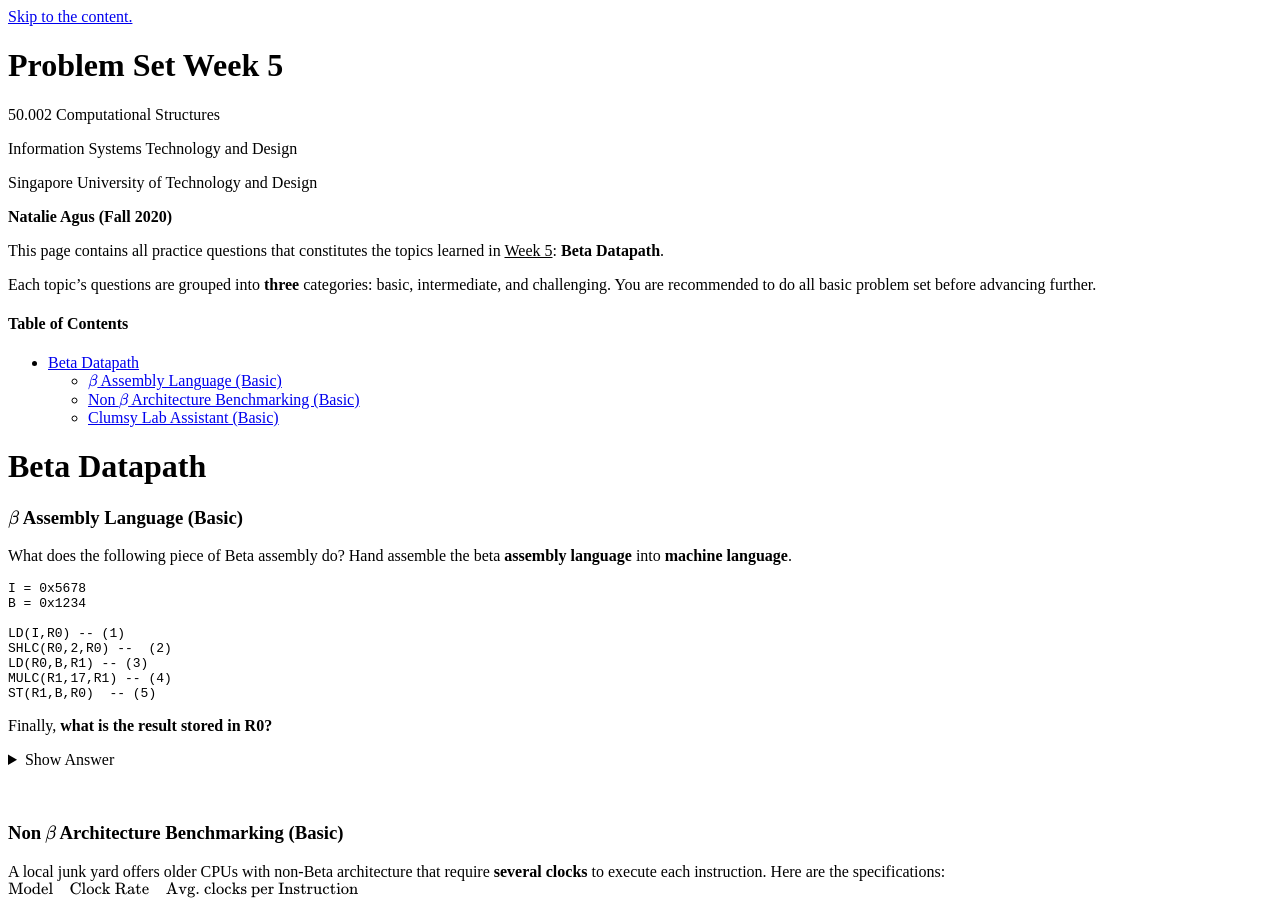
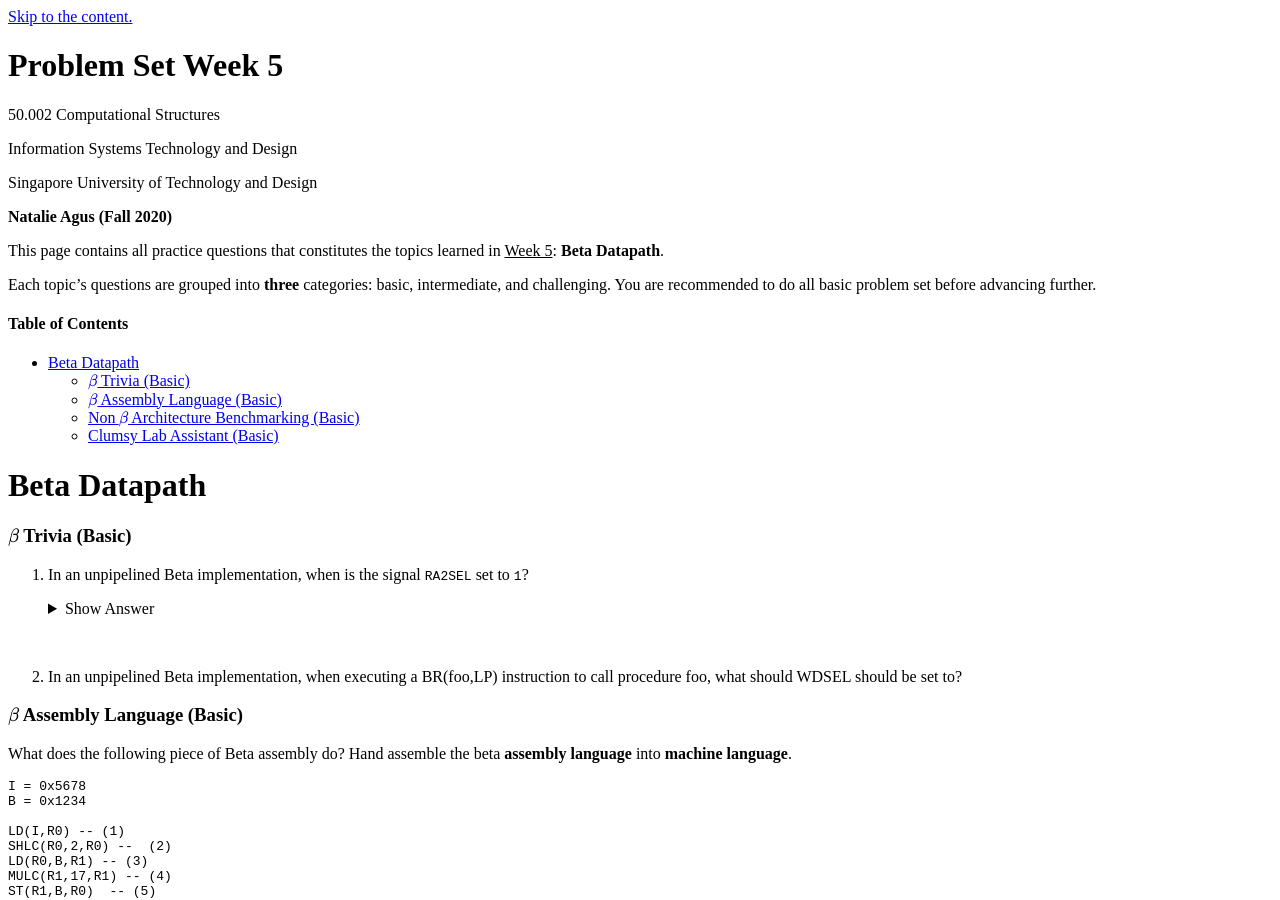
Before and after one commit to natalieagus/natalieagus.github.io, a Jekyll site: the page built from 50002/50002problem_set_5.md, in a window 1280 px wide and 900 px high. Built offline with Jekyll 4.4.1, drawn with Linux system fonts in a browser that asks for light colours; formulas are drawn with MathJax 3; a script that is not in the unit is left out; the repository's description, which GitHub fills in, is left out.

Commit message:
50002/50002problem_set_5.md updated from https://stackedit.io/

```diff
--- a/50002/50002problem_set_5.md
+++ b/50002/50002problem_set_5.md
@@ -20,6 +20,20 @@ Each topic's questions are grouped into **three** categories: basic, intermediat
 {::options parse_block_html="false" /}
 
 # Beta Datapath
+
+### $\beta$ Trivia (Basic)
+1.  In an unpipelined Beta implementation, when is the signal `RA2SEL` set to `1`?
+
+	{::options parse_block_html="true" /}
+	<details>
+	<summary markdown="span">Show Answer</summary>
+
+	The `RA2SE`  signal is set to `1` when executing a `ST` instruction. When `RA2SEL` is `1` the 5-bit `Rc` field of the instruction is sent to the `RA2` port of the register file, causing `Reg[Rc]` to be sent to the **write data port of main memory.**
+	</details>
+	<br/>
+	{::options parse_block_html="false" /}
+
+2. In an unpipelined Beta implementation, when executing a BR(foo,LP) instruction to call procedure foo, what should WDSEL should be set to?
 
 ### $\beta$ Assembly Language (Basic)
 
```
Also changed, not shown: other parts of 50002/50002problem_set_5.md (+1 -1 lines).
